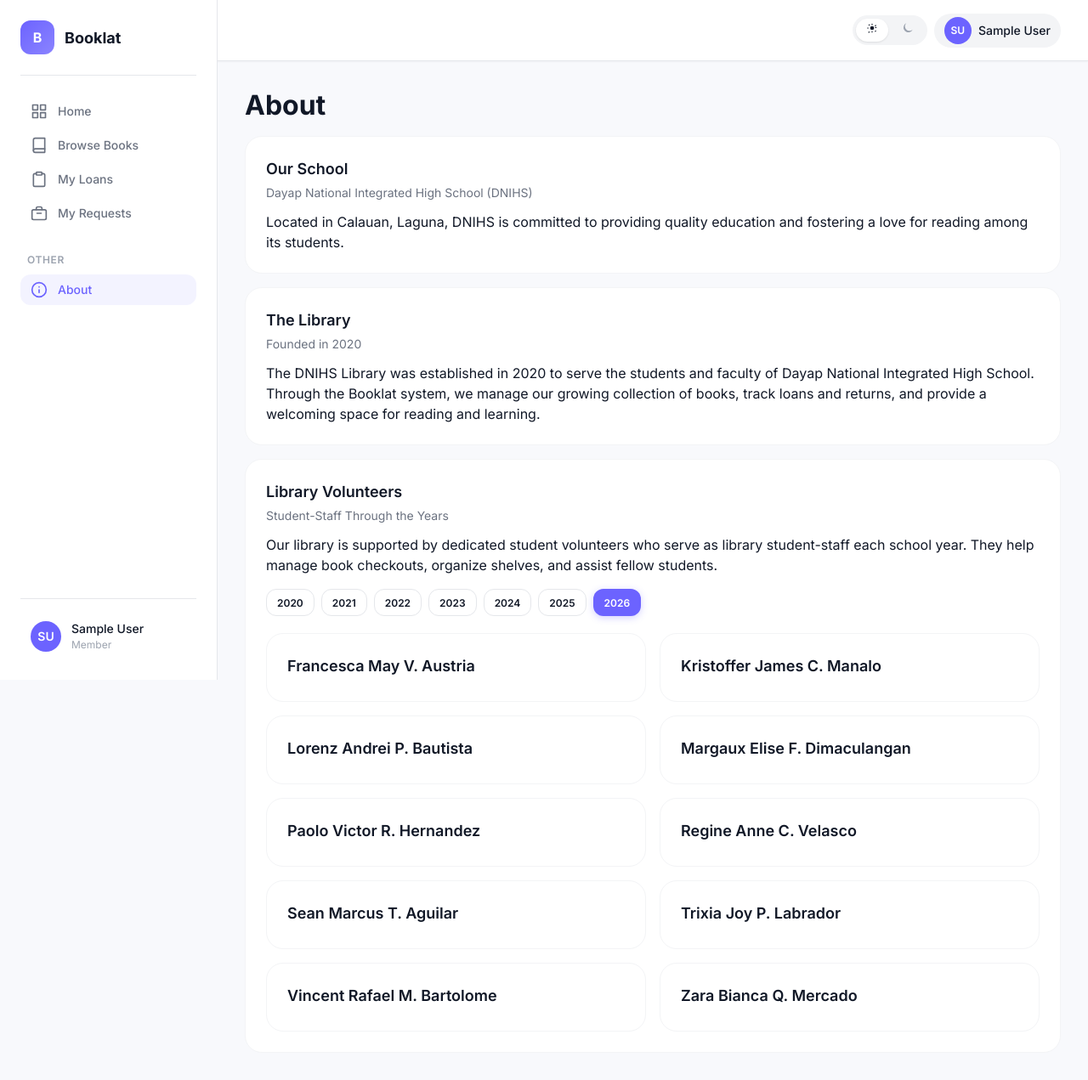
After one commit to xpall/Booklat, a Django app: page /about/ in a window 1280 px wide. The commit adds this page. Shown: the whole page at 85% size. Run offline with Django 5.2, Linux system fonts and the light colour scheme; the visitor is signed in with stand-in values (Sample User, id 1); parts of the project's set-up code (start-up, migrations or seed data) failed here and were passed over.

Commit message:
Add about page

```diff
--- a/core/middleware.py
+++ b/core/middleware.py
@@ -13,6 +13,7 @@ class LoginRequiredMiddleware:
             exempt = [
                 reverse("accounts:login").lstrip("/"),
                 reverse("accounts:password_change").lstrip("/"),
+                reverse("core:about").lstrip("/"),
                 "static/",
             ]
             if not any(path.startswith(e) for e in exempt):
--- /dev/null
+++ b/core/templates/core/about.html
@@ -0,0 +1,144 @@
+{% extends "core/base.html" %}
+{% block content %}
+<h1 class="page-title mb-4">{{ title|default:"About" }}</h1>
+
+<div class="card card--flat mb-4">
+  <div class="card__title">Our School</div>
+  <div class="card__subtitle">Dayap National Integrated High School (DNIHS)</div>
+  <p style="margin-top:0.75rem;">Located in Calauan, Laguna, DNIHS is committed to providing quality education and fostering a love for reading among its students.</p>
+</div>
+
+<div class="card card--flat mb-4">
+  <div class="card__title">The Library</div>
+  <div class="card__subtitle">Founded in 2020</div>
+  <p style="margin-top:0.75rem;">The DNIHS Library was established in 2020 to serve the students and faculty of Dayap National Integrated High School. Through the Booklat system, we manage our growing collection of books, track loans and returns, and provide a welcoming space for reading and learning.</p>
+</div>
+
+<div class="card card--flat">
+  <div class="card__title">Library Volunteers</div>
+  <div class="card__subtitle">Student-Staff Through the Years</div>
+  <p style="margin-top:0.75rem;">Our library is supported by dedicated student volunteers who serve as library student-staff each school year. They help manage book checkouts, organize shelves, and assist fellow students.</p>
+
+  <div class="flex gap-2" style="flex-wrap:wrap;margin-top:1rem;margin-bottom:1.25rem;" id="year-tabs">
+    <button class="btn btn--small js-year-btn" data-year="2020">2020</button>
+    <button class="btn btn--small js-year-btn" data-year="2021">2021</button>
+    <button class="btn btn--small js-year-btn" data-year="2022">2022</button>
+    <button class="btn btn--small js-year-btn" data-year="2023">2023</button>
+    <button class="btn btn--small js-year-btn" data-year="2024">2024</button>
+    <button class="btn btn--small js-year-btn" data-year="2025">2025</button>
+    <button class="btn btn--small btn--primary js-year-btn" data-year="2026">2026</button>
+  </div>
+
+  <div id="volunteer-list" class="grid grid--2"></div>
+</div>
+{% endblock %}
+
+{% block extra_scripts %}
+<script>
+(function() {
+  var volunteerData = {
+    "2020": [
+      "Angelo B. Reyes",
+      "Bianca Marie S. dela Cruz",
+      "Carlo P. Mendoza",
+      "Dianne R. Villanueva",
+      "Efraim J. Santos"
+    ],
+    "2021": [
+      "Angelo B. Reyes",
+      "Bianca Marie S. dela Cruz",
+      "Francis L. Ocampo",
+      "Gabrielle T. Rivera",
+      "Hannah F. de Guzman",
+      "Jose Mari D. Aquino"
+    ],
+    "2022": [
+      "Francis L. Ocampo",
+      "Gabrielle T. Rivera",
+      "Kimberly Anne C. Tolentino",
+      "Luis Miguel S. Rosario",
+      "Maria Sofia V. Domingo",
+      "Nathan E. Salvador",
+      "Patricia Joy L. Angeles"
+    ],
+    "2023": [
+      "Kimberly Anne C. Tolentino",
+      "Luis Miguel S. Rosario",
+      "Nathan E. Salvador",
+      "Patricia Joy L. Angeles",
+      "Rafael T. Marquez",
+      "Samantha Claire B. Enriquez",
+      "Theodore A. Gonzales",
+      "Ysabelle Rae P. Fernandez"
+    ],
+    "2024": [
+      "Rafael T. Marquez",
+      "Samantha Claire B. Enriquez",
+      "Theodore A. Gonzales",
+      "Ysabelle Rae P. Fernandez",
+      "Andrea Nicole D. Villamor",
+      "Carlos Joaquin L. Torres",
+      "Danica Marie O. Salvador",
+      "Emmanuel G. Cabrera"
+    ],
+    "2025": [
+      "Andrea Nicole D. Villamor",
+      "Carlos Joaquin L. Torres",
+      "Danica Marie O. Salvador",
+      "Emmanuel G. Cabrera",
+      "Francesca May V. Austria",
+      "Kristoffer James C. Manalo",
+      "Lorenz Andrei P. Bautista",
+      "Margaux Elise F. Dimaculangan",
+      "Paolo Victor R. Hernandez"
+    ],
+    "2026": [
+      "Francesca May V. Austria",
+      "Kristoffer James C. Manalo",
+      "Lorenz Andrei P. Bautista",
+      "Margaux Elise F. Dimaculangan",
+      "Paolo Victor R. Hernandez",
+      "Regine Anne C. Velasco",
+      "Sean Marcus T. Aguilar",
+      "Trixia Joy P. Labrador",
+      "Vincent Rafael M. Bartolome",
+      "Zara Bianca Q. Mercado"
+    ]
+  };
+
+  var listContainer = document.getElementById("volunteer-list");
+  var buttons = document.querySelectorAll(".js-year-btn");
+
+  function renderYear(year) {
+    var names = volunteerData[year] || [];
+    var html = "";
+    for (var i = 0; i < names.length; i++) {
+      html += '<div class="card card--flat"><div class="card__title">' + names[i] + '</div></div>';
+    }
+    if (names.length === 0) {
+      html = '<div class="empty-state" style="grid-column:1/-1;"><div class="empty-state__title">No volunteers listed</div><div class="empty-state__text">No student-staff records for this year.</div></div>';
+    }
+    listContainer.innerHTML = html;
+
+    for (var j = 0; j < buttons.length; j++) {
+      var btn = buttons[j];
+      if (btn.getAttribute("data-year") === year) {
+        btn.classList.add("btn--primary");
+        btn.classList.remove("btn--outline");
+      } else {
+        btn.classList.add("btn--outline");
+        btn.classList.remove("btn--primary");
+      }
+    }
+  }
+
+  for (var k = 0; k < buttons.length; k++) {
+    buttons[k].addEventListener("click", function(e) {
+      renderYear(this.getAttribute("data-year"));
+    });
+  }
+
+  renderYear("2026");
+})();
+</script>
+{% endblock %}
--- a/core/templates/core/partials/sidebar.html
+++ b/core/templates/core/partials/sidebar.html
@@ -91,6 +91,14 @@
         </a>
       </li>
     {% endif %}
+
+    <li class="sidebar-nav__section">Other</li>
+    <li class="sidebar-nav__item">
+      <a href="{% url 'core:about' %}" class="sidebar-nav__link">
+        <svg viewBox="0 0 24 24" fill="none" stroke="currentColor" stroke-width="2" stroke-linecap="round" stroke-linejoin="round"><circle cx="12" cy="12" r="10"/><line x1="12" y1="16" x2="12" y2="12"/><line x1="12" y1="8" x2="12.01" y2="8"/></svg>
+        About
+      </a>
+    </li>
   </ul>
 
   {% if user.is_authenticated %}
--- a/core/urls.py
+++ b/core/urls.py
@@ -5,6 +5,7 @@ app_name = "core"
 
 urlpatterns = [
     path("", views.home_view, name="home"),
+    path("about/", views.about_view, name="about"),
     path("export/", views.export_view, name="export"),
     path("export/users/", views.export_users_csv, name="export_users_csv"),
     path("export/books/", views.export_books_csv, name="export_books_csv"),
--- a/core/views.py
+++ b/core/views.py
@@ -13,6 +13,10 @@ def home_view(request):
     if request.user.role and request.user.role.name == "Member":
         return redirect("dashboard:student_dashboard")
     return redirect("dashboard:index")
+
+
+def about_view(request):
+    return render(request, "core/about.html", {"title": "About"})
 
 
 from books.models import Book, Category
```
